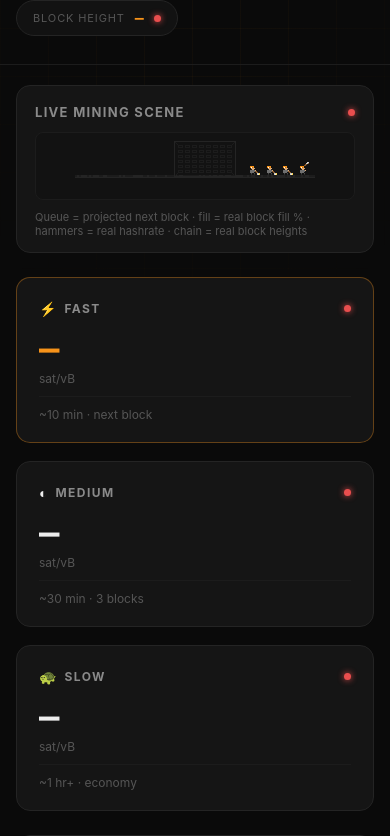
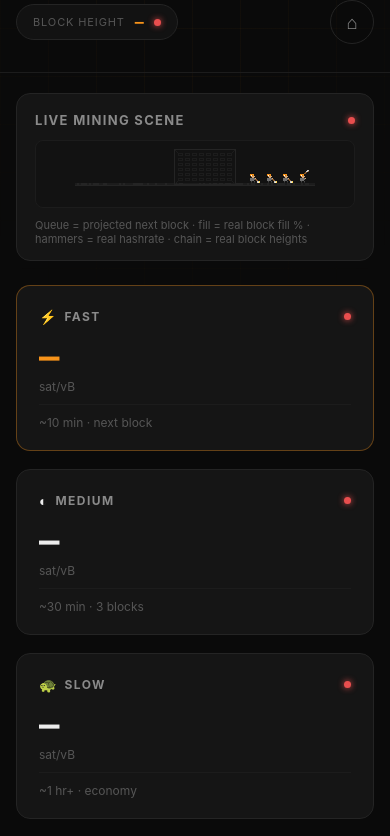
Before and after one commit to ChiefDVee/chieffees, a plain HTML site: page index.html in a window 390 px wide. Shown: the part 68-904 px from the top of the page. Drawn offline with Linux system fonts and the light colour scheme; no server answers.

Commit message:
chiefke: ⌂ naar de hub, hub-PWA, footers na de verhuis

```diff
--- a/index.html
+++ b/index.html
@@ -40,6 +40,7 @@
       <span class="value mono" id="block-height">—</span>
       <span class="dot" id="block-height-dot"></span>
     </div>
+    <a id="btn-home" class="home-link" href="https://chiefke.com/" aria-label="All games" title="All games">⌂</a>
   </div>
 </header>
 
--- a/sitemap.xml
+++ b/sitemap.xml
@@ -1,7 +1,7 @@
 <?xml version="1.0" encoding="UTF-8"?>
 <urlset xmlns="http://www.sitemaps.org/schemas/sitemap/0.9">
   <url>
-    <loc>https://fees.chiefke.com/</loc>
-    <lastmod>2026-11-14</lastmod>
+    <loc>https://www.chiefke.com/chieffees/</loc>
+    <lastmod>2026-11-27</lastmod>
   </url>
 </urlset>
--- a/style.css
+++ b/style.css
@@ -92,7 +92,26 @@ body {
 .header-status {
   display: flex;
   align-items: center;
+  gap: var(--chief-space-3);
 }
+
+/* ⌂ naar de hub (hubnav 2026-11-27): uiterst rechts in de kop, tikvlak ≥ --chief-tap. Bron = https://chiefke.com/,
+   de chiefke-doelbuild maakt de link pad-relatief ("/"), zelfde venster. */
+.home-link {
+  display: inline-flex;
+  align-items: center;
+  justify-content: center;
+  min-width: var(--chief-tap);
+  min-height: var(--chief-tap);
+  border: 1px solid var(--border);
+  border-radius: var(--chief-radius-pill);
+  color: var(--text-dim);
+  font-size: var(--chief-fs-lg);
+  line-height: 1;
+  text-decoration: none;
+}
+.home-link:hover { color: var(--text); border-color: var(--accent); }
+.home-link:focus-visible { outline: 2px solid var(--accent); outline-offset: 2px; }
 
 .block-height {
   display: flex;
@@ -589,6 +608,11 @@ main {
     gap: 14px;
   }
 
+  .header-status {
+    width: 100%;
+    justify-content: space-between;                /* ⌂ blijft rechts als de kop stapelt */
+  }
+
   .calc-output {
     grid-template-columns: 1fr;
   }
```
Also changed, not shown: robots.txt.
